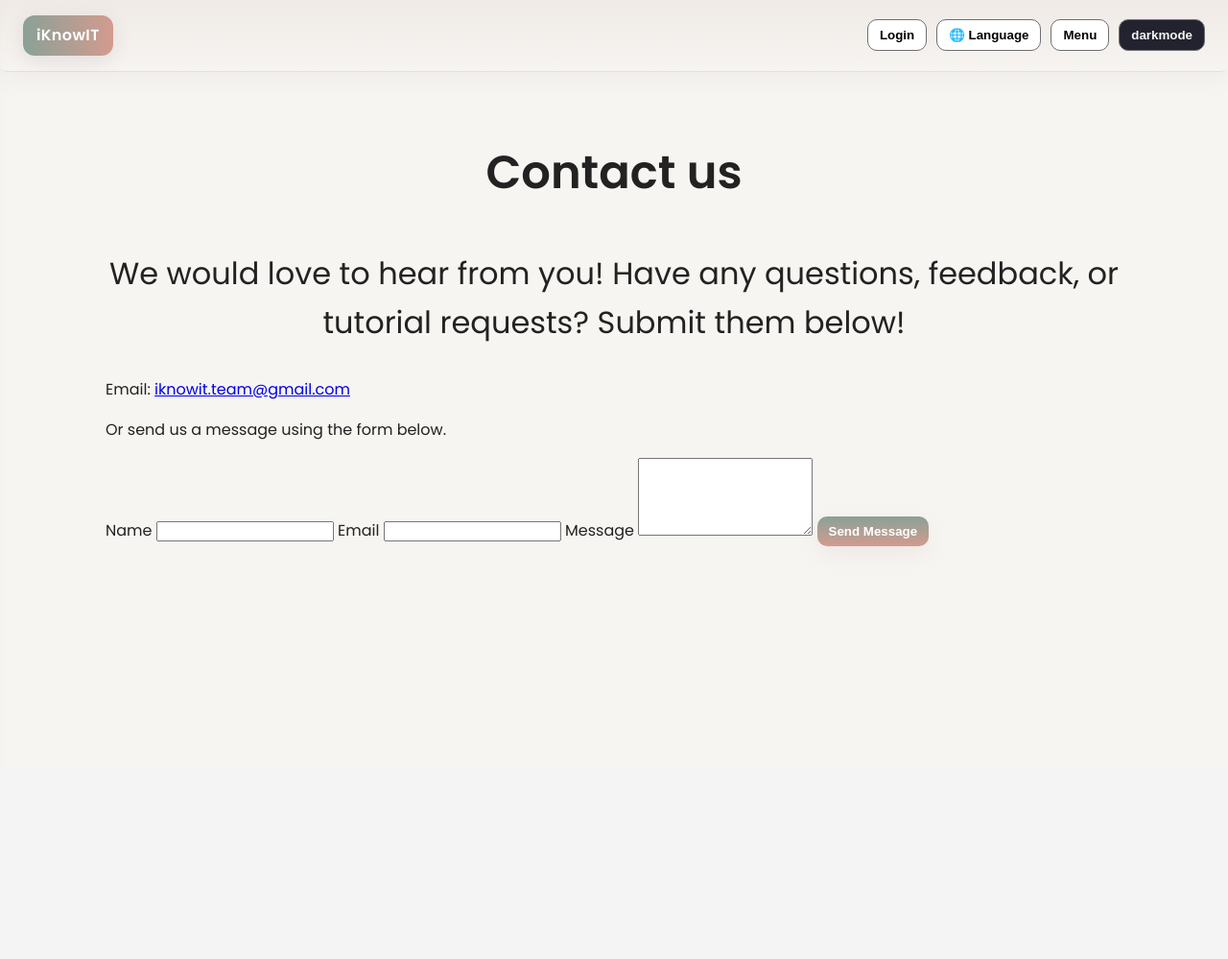
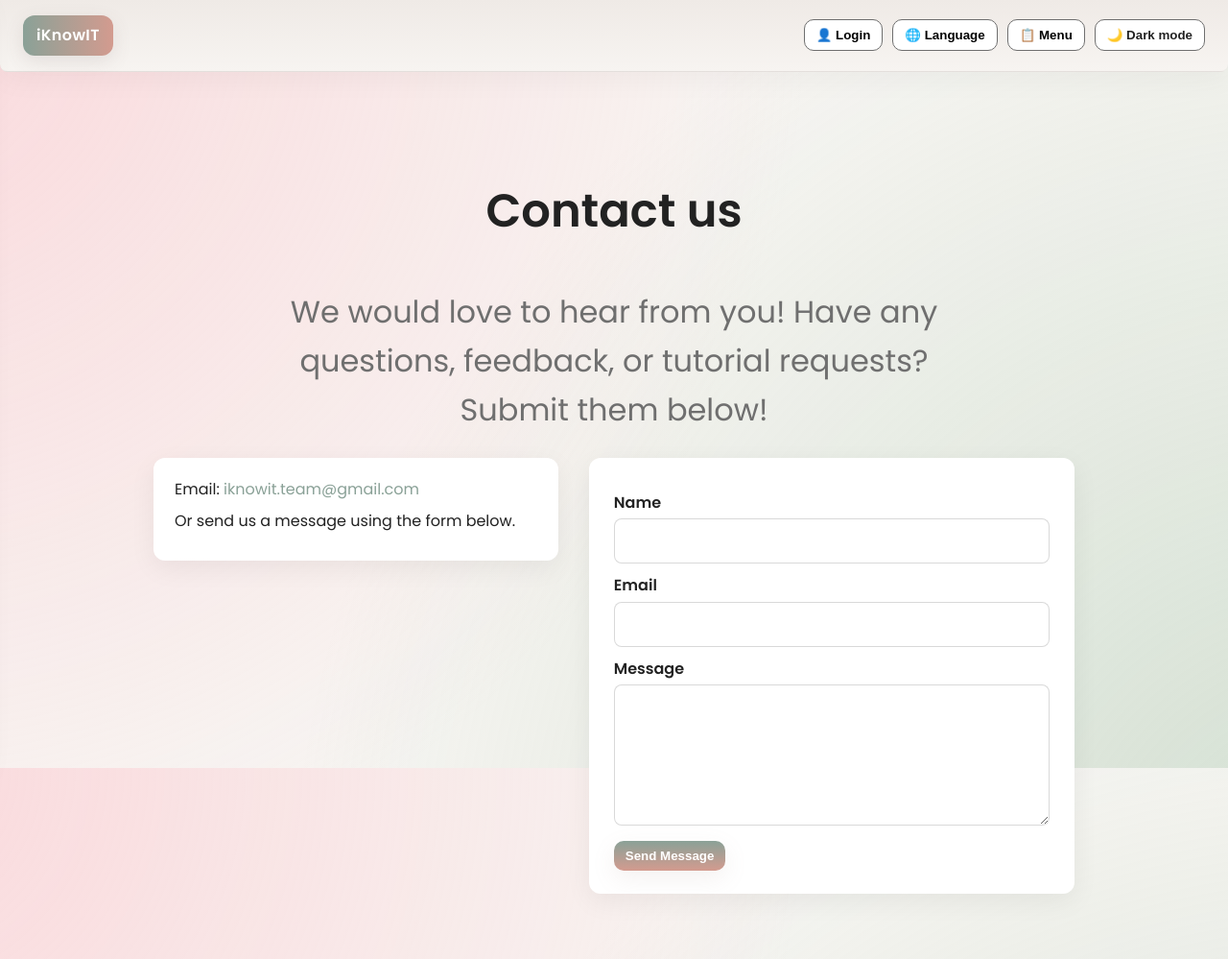
Before and after one commit to senior-project2025/INDY-6, a Flask app: page /contact in a window 1280 px wide. Shown: the whole page at 96% size. Before the commit the page ends 569 px from the top, so only its background shows below. Run offline with Flask 3, Linux system fonts and the light colour scheme; some libraries are stand-ins or nearby versions.

Commit message:
fixed dark mode color palette, fixed side bar design, and worked on bugs

```diff
--- a/static/script.js
+++ b/static/script.js
@@ -14,7 +14,8 @@ document.addEventListener('DOMContentLoaded', function () {
 
     const searchInput = document.getElementById('faqSearch');
     const tutorialSearchInput = document.getElementById('tutorialSearch');
-    const tutorialCards = document.querySelectorAll('.tutorial-card')
+    const tutorialCards = document.querySelectorAll('.tutorial-card');
+
     // --- Login Modal ---
     if (loginBtn) loginBtn.addEventListener('click', () => loginModal.classList.add('show'));
     if (closeLogin) closeLogin.addEventListener('click', () => loginModal.classList.remove('show'));
@@ -55,7 +56,8 @@ document.addEventListener('DOMContentLoaded', function () {
                     .then(res => res.json())
                     .then(data => {
                         data.translated.forEach(item => {
-                            let el = document.querySelector(`[data-translate-key="${item.key}"]`) || document.querySelector(`[data-i18n="${item.key}"]`);
+                            let el = document.querySelector(`[data-translate-key="${item.key}"]`) ||
+                                document.querySelector(`[data-i18n="${item.key}"]`);
                             if (!el) {
                                 el = Array.from(document.querySelectorAll('.translate-text'))
                                     .find(e => e.innerText.trim().startsWith(item.translated_text.slice(0, 8)) === false);
@@ -80,38 +82,28 @@ document.addEventListener('DOMContentLoaded', function () {
     faqItems.forEach(item => {
         const question = item.querySelector(".faq-question");
         question.addEventListener("click", () => {
-            // Option 1: allow multiple open
             item.classList.toggle("active");
-
-            // Option 2: if you want only one open at a time, uncomment below:
-            /*
-            faqItems.forEach(other => {
-                if (other !== item) other.classList.remove("active");
-            });
-            item.classList.add("active");
-            */
         });
     });
 
-    //FAQ Search bar function
-        if (searchInput){
+    // FAQ Search bar
+    if (searchInput) {
         searchInput.addEventListener('input', () => {
             const query = searchInput.value.toLowerCase();
             faqItems.forEach(item => {
                 const question = item.querySelector('.faq-question').textContent.toLowerCase();
                 const answer = item.querySelector('.faq-answer').textContent.toLowerCase();
-                        // -- displays
                 if (question.includes(query) || answer.includes(query)) {
                     item.style.display = '';
-            }
-                    else {
+                } else {
                     item.style.display = 'none';
                 }
-                })
-            })
+            });
+        });
     }
-                //ios/android page search
-                if (tutorialSearchInput){
+
+    // ios/android page search
+    if (tutorialSearchInput) {
         tutorialSearchInput.addEventListener('input', () => {
             const query = tutorialSearchInput.value.toLowerCase();
 
@@ -119,34 +111,46 @@ document.addEventListener('DOMContentLoaded', function () {
                 const category = card.querySelector('h3').textContent.toLowerCase();
                 const items = Array.from(card.querySelectorAll('li')).map(li => li.textContent.toLowerCase());
                 const match = category.includes(query) || items.some(item => item.includes(query));
-                        // -- displays
-                    if (match) {
-                        card.style.display = '';
-                     }
-                    else {
-                        card.style.display = 'none';
-                    }
-                })
-            })
-        }
-                //Dark Mode
-            const themeSwitch = document.getElementById('theme-switch');
-            const enableDarkmode = () => {
-                document.documentElement.classList.add('darkmode')
-                localStorage.setItem('darkmode', 'active')
+                card.style.display = match ? '' : 'none';
+            });
+        });
     }
 
+    // --- DARK MODE (FINAL FIXED VERSION) ---
+    const themeSwitch = document.getElementById('theme-switch');
+    const themeIcon = themeSwitch?.querySelector('.theme-icon');
+    const themeText = themeSwitch?.querySelector('.theme-text');
+
+    const applyDarkModeUI = () => {
+        if (!themeIcon || !themeText) return;
+        const isDark = document.documentElement.classList.contains('darkmode');
+        themeIcon.textContent = isDark ? "☀️" : "🌙";
+        themeText.textContent = isDark ? "Light mode" : "Dark mode";
+    };
+
+    const enableDarkmode = () => {
+        document.documentElement.classList.add('darkmode');
+        localStorage.setItem('darkmode', 'active');
+        applyDarkModeUI();
+    };
+
     const disableDarkmode = () => {
-                document.documentElement.classList.remove('darkmode')
-                localStorage.setItem('darkmode', 'inactive')
+        document.documentElement.classList.remove('darkmode');
+        localStorage.setItem('darkmode', 'inactive');
+        applyDarkModeUI();
+    };
+
+    let darkmode = localStorage.getItem('darkmode');
+    if (darkmode === "active") {
+        enableDarkmode();
+    } else {
+        applyDarkModeUI();
     }
 
-            let darkmode = localStorage.getItem('darkmode');
-            if (darkmode==="active") enableDarkmode()
-
+    if (themeSwitch) {
         themeSwitch.addEventListener('click', () => {
-                darkmode = localStorage.getItem('darkmode')
-                darkmode!=="active" ? enableDarkmode() : disableDarkmode()
+            const isDark = document.documentElement.classList.contains('darkmode');
+            isDark ? disableDarkmode() : enableDarkmode();
         });
-
+    }
 });
--- a/static/style.css
+++ b/static/style.css
@@ -10,31 +10,36 @@
     --alt-text: #000000;
     --glass: rgba(255,255,255,0.65);
     --shadow-1: 0 8px 28px rgba(18,20,24,0.06);
-    --theme-switch: #232330;
+    --theme-switch: #ffffff;
     --bg-gradient-start: #f7f5f2;
     --bg-gradient-end: #ebe8e5;
+    --bg-soft-1: rgba(255,182,193,0.45); /* light pink glow */
+    --bg-soft-2: rgba(163, 196, 168, 0.45); /* soft sage glow */
 }
 
-:root.darkmode{
-    --accent: #5741bb;
-    --accent-2: #5170c4;
-    --muted: #ececec;
-    --bg: #1a1a20;
-    --bgradient: linear-gradient(180deg, #1f1f24 100%, #14141a 0%);
-    --card: #ffffff;
-    --text: #e4e4e4;
-    --alt-text: #000000;
-    --bg-gradient-start: #1a1a20;
-    --bg-gradient-end: #111114;
-    --theme-switch: #ffffff;
+    :root.darkmode {
+        --accent: #6366f1; /* indigo */
+        --accent-2: #a855f7; /* violet */
+        --muted: #9ca3af; /* soft gray */
+        --bg: #020617; /* very dark slate */
+        --bgradient: linear-gradient(180deg, #020617 0%, #020617 100%);
+        --card: #020617; /* slightly lighter than bg via shadows */
+        --text: #e5e7eb; /* light gray text */
+        --alt-text: #f9fafb; /* almost white */
+        --bg-gradient-start: #020617;
+        --bg-gradient-end: #020617;
+        --theme-switch: rgba(16,18,20,0.05); /* dark button background */
+        --bg-soft-1: rgba(79,140,255,0.20);
+        --bg-soft-2: rgba(123,92,255,0.18);
     }
-#theme-switch{
+
+#theme-switch {
     border: 1px solid var(--muted);
     background: var(--theme-switch);
     padding: 8px 12px;
     border-radius: 10px;
     cursor: pointer;
-    color: var(--bg);
+    color: var(--text);
     font-weight: 600;
     transition: transform .12s ease, background .12s ease, box-shadow .12s ease;
 }
@@ -53,9 +58,11 @@ body {
     -webkit-font-smoothing: antialiased;
     -moz-osx-font-smoothing: grayscale;
     color: var(--text);
-    background: var(--bg);
+    background: radial-gradient(circle at -10% 0%, var(--bg-soft-1), transparent 60%), radial-gradient(circle at 110% 120%, var(--bg-soft-2), transparent 65%), var(--bg);
+    background-attachment: fixed;
     line-height: 1.6;
 }
+
 
 .container {
     max-width: 1100px;
@@ -359,6 +409,96 @@ main#main-content {
         box-shadow: var(--shadow-1);
     }
 
+/* Contact page */
+.contact-page {
+    max-width: 1000px;
+    margin: 0 auto;
+    padding: 40px 20px;
+}
+
+    .contact-page .page-header {
+        text-align: center;
+        margin-bottom: 24px;
+    }
+
+    .contact-page .lead {
+        max-width: 720px;
+        margin: 8px auto 0;
+        color: var(--muted);
+    }
+
+.contact-body {
+    display: grid;
+    grid-template-columns: minmax(0, 1.05fr) minmax(0, 1.4fr);
+    gap: 32px;
+    align-items: flex-start;
+}
+
+.contact-info {
+    background: var(--card);
+    padding: 20px 22px;
+    border-radius: 12px;
+    box-shadow: var(--shadow-1);
+}
+
+    .contact-info p {
+        margin: 0 0 8px 0;
+    }
+
+    .contact-info a {
+        color: var(--accent);
+        text-decoration: none;
+        word-break: break-all;
+    }
+
+        .contact-info a:hover {
+            text-decoration: underline;
+        }
+
+.contact-form {
+    background: var(--card);
+    padding: 24px 26px;
+    border-radius: 12px;
+    box-shadow: var(--shadow-1);
+    display: flex;
+    flex-direction: column;
+}
+
+    .contact-form label {
+        font-weight: 600;
+        margin-top: 10px;
+        margin-bottom: 4px;
+    }
+
+    .contact-form input,
+    .contact-form textarea {
+        padding: 10px 12px;
+        border-radius: 8px;
+        border: 1px solid rgba(0,0,0,0.15);
+        font-size: 1rem;
+        font-family: inherit;
+    }
+
+    .contact-form textarea {
+        resize: vertical;
+        min-height: 140px;
+    }
+
+    .contact-form .btn.primary {
+        margin-top: 16px;
+        align-self: flex-start;
+    }
+
+.success-message {
+    margin-top: 16px;
+    padding: 12px 14px;
+    border-radius: 10px;
+    background: #e6f7ec;
+    color: #1b7a38;
+    font-weight: 600;
+}
+
+/* FAQ */
 .faq {
     max-width: 900px;
     margin: 0 auto;
@@ -571,6 +724,10 @@ main#main-content {
         .team-member .bio {
             max-width: 760px;
         }
+
+    .contact-body {
+        grid-template-columns: minmax(0, 1fr) minmax(0, 1.2fr);
+    }
 }
 
 @media (max-width: 900px) {
--- a/templates/base.html
+++ b/templates/base.html
@@ -15,10 +15,14 @@
     <header class="topbar">
         <h1 class="title"><a href="{{ url_for('index') }}" class="brand no-translate">iKnowIT</a></h1>
         <div class="actions">
-            <button id="loginBtn" class="btn" data-i18n="login">{{ t('login') }}</button>
+            <button id="loginBtn" class="btn">👤 <span data-i18n="login">{{ t('login') }}</span></button>
             <button id="langBtn" class="btn">🌐 <span data-i18n="language">{{ t('language') }}</span></button>
-            <button id="menuBtn" class="btn" data-i18n="menu">{{ t('menu') }}</button>
-            <button id="theme-switch" class="btn" data-i18n="dark mode">{{ t('darkmode') }}</button>
+            <button id="menuBtn" class="btn">📋 <span data-i18n="menu">{{ t('menu') }}</span></button>
+
+            <button id="theme-switch" class="btn theme-toggle-btn">
+                <span class="theme-icon">🌙</span>
+                <span class="theme-text">Dark mode</span>
+            </button>
         </div>
     </header>
 
```
Also changed, not shown: other parts of static/style.css (+112 -49 lines), instance/iknowit.db. Lines whose indentation alone changed are shown as unchanged.
